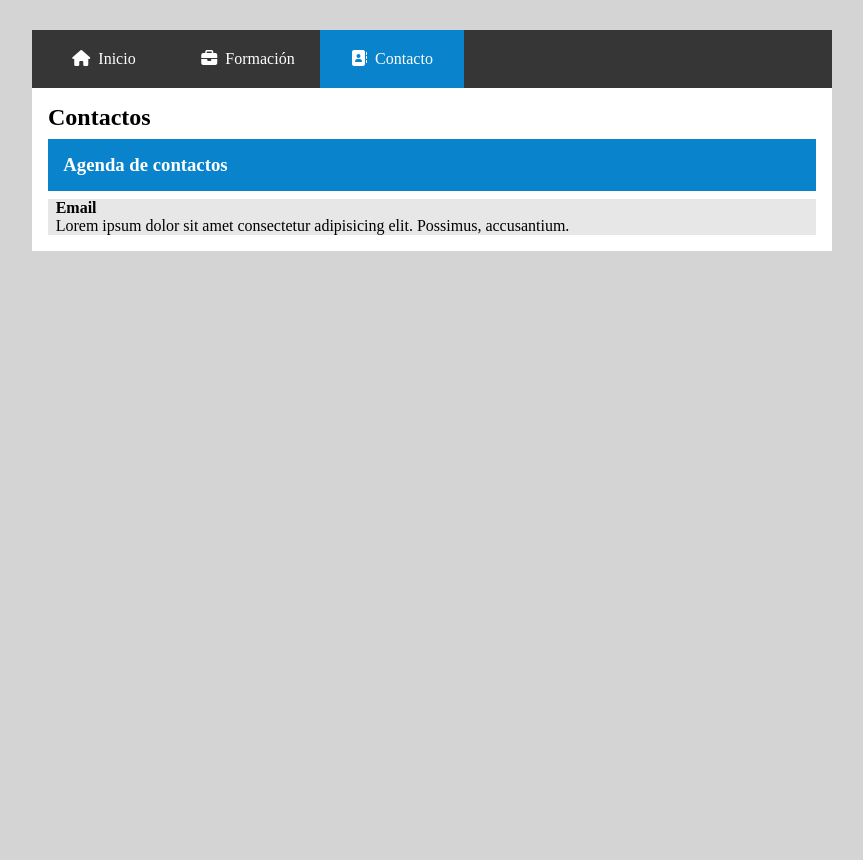
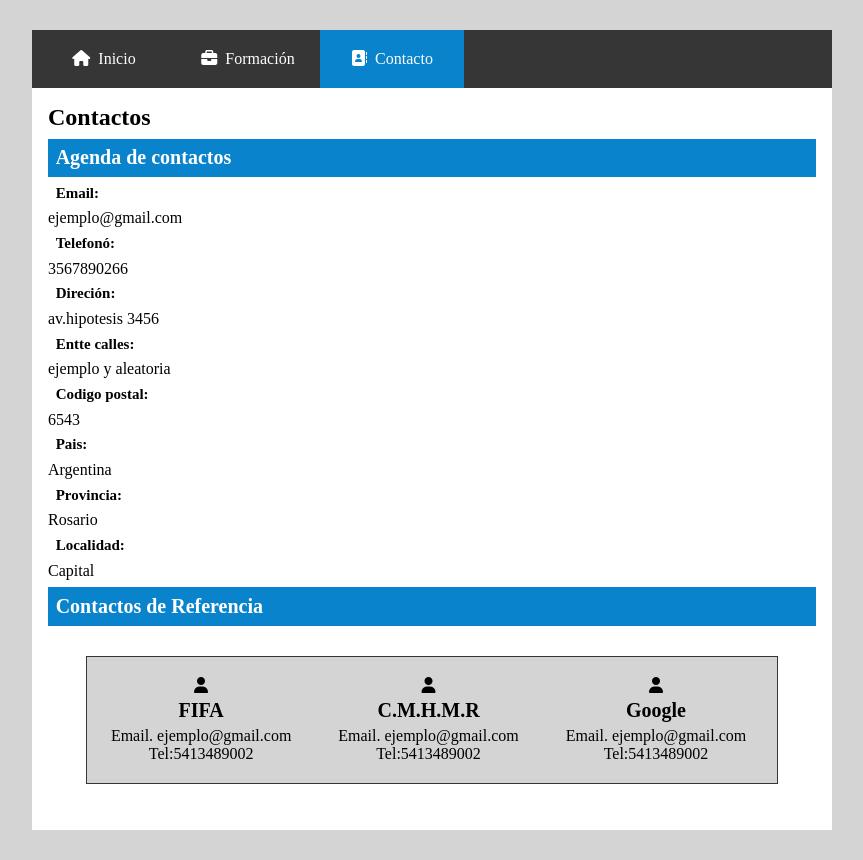
Before and after one commit to tomiiluduena/Proyecto-cv-programar-4.0, a plain HTML site: page index.html in a window 1280 px wide. Both pictures are taken after a click on the link "Contacto". Shown: the whole page, without its empty margins (208-1071 px from the left). Before the commit the page ends 800 px from the top, so only its background shows below. Drawn offline with nearby package versions, Linux system fonts and the light colour scheme; a web font is replaced by a local one.

Commit message:
commit de miercoles

```diff
--- a/css/estilos.css
+++ b/css/estilos.css
@@ -70,21 +70,33 @@ ul.tabs li a .tab-text{
 }
 
 /*css contenido*/
-h3{
+h2{
     color: white;
     text-decoration: none;
     background: #0984cc;
     padding: 2px;
     margin-top: 1%;
     margin-bottom: 1% ;
-    padding: 2%;
-
+    padding: 1%;
+    font-size: 20px;
 }
 
-p,h4{
+h3{
+    margin: 2%;
+    font-weight: none;
+    font-size: 20px;
+}
+h4{
+    margin: 1%;
+    font-size: 15px;
+}
+
+
+p{
     width: 100%;
-    background: #e7e7e7;
-    padding-left: 1%;
+    background: #f5f1f1;
+    padding: 1%;
+
 }
 
 /*parte responsive*/
@@ -94,6 +106,10 @@ p,h4{
         width: none;
         flex-basis: 0;
         flex-grow: 1;
+    }
+    ul.contac li a .contac-text{
+        display: none;
+
     }
 }
 @media screen and (max-width: 450px){
@@ -107,3 +123,37 @@ p,h4{
         padding: 20px;
     }
 }
+
+/** css de contactos referencia*/
+.contac-reference{
+    width: 700px;
+    max-width: 90%;
+    margin: 30px auto;
+    background: #363636;
+    padding: 1px;
+}
+
+ul.contac{
+    width: 100%;
+    background: #d4d4d4;
+    list-style: none;
+    display: flex;
+}
+ul.contac{
+
+}
+
+ul.contac li{
+    width: 33%;
+}
+
+
+ul.contac li a{
+    color: black;
+    text-decoration: none;
+    font-size: 16px;
+    text-align: center;
+
+    display: block;
+    padding: 20px 0px;
+}
--- a/index.html
+++ b/index.html
@@ -13,6 +13,7 @@
 </head>
 <body>
     <script src="js/main.js"></script>
+
     <main>
         <div class="wrap">
         <ul class="tabs">
@@ -24,35 +25,76 @@
             <article id="tab1">
                 <h1>Inicio</h1>
                     <div class="presentacion">
-                        <h3>Datos</h3>
+                        <h2>Datos</h2>
                                 <img src="https://randomuser.me/api/portraits/women/63.jpg" alt="">
                                 <h4>Nombre y apellido:</h4>
-                                <p>Hailey Díaz</p>
+                                Hailey Díaz
                                 <h4>Ncionalidad:</h4>
-                                <p>Argentina</p>
+                                 Argentina
                                 <h4>Ciudad:</h4>
-                                <p>Buenos Aires</p>
-                                <h4>COdigo postal:</h4>
-                                <p>5490</p>
+                                 Buenos Aires
+                                <h4>Codigo postal:</h4>
+                                 5490
                                 <h4>Fecha de nacimiento:</h4>
-                                <p>13/9/86</p>
                     </div>
             </article>
             <article id="tab2">
                 <h1>Experiacia</h1>
                     <div class="presentacion">
-                        <h3>Experiancia laboral</h3>
+                        <h2>Experiancia laboral</h2>
+                                <h4>Empresa FIFA</h4>
                                 <p>Lorem, ipsum dolor sit amet consectetur adipisicing elit. Ipsa sed possimus quasi deserunt dignissimos, delectus vero. Excepturi tempora accusantium quis dolorum quas dolores repellat consectetur. Molestiae iusto voluptas velit eaque!</p>
-                        <h3>Formacion academica</h3>
-                                <p> Lorem ipsum dolor sit amet consectetur adipisicing elit. Consequatur provident cum tenetur, illo est nesciunt aliquam aperiam maiores veritatis sint sapiente neque consequuntur exercitationem architecto sunt magnam ipsa voluptatum recusandae.</p>
-                    </div>
+                                <H4>Compu Mundo Hiper Mega Red</H4>
+                                <p>Lorem ipsum dolor sit amet consectetur, adipisicing elit. Eum, laudantium voluptatem quae, quidem voluptatibus dicta aut distinctio laboriosam natus quam iusto velit maxime accusamus, ipsum hic illo adipisci quis laborum dignissimos aliquam. Dolorum distinctio officia cumque doloribus aliquam delectus, eius culpa repudiandae, molestiae ratione dolores nulla qui earum, soluta minus.</p>
+                        <h2>Formacion academica</h3>
+                            <h3>Formacion Profecional</h3>
+                                <h4>Colegio segucuntario "Manuel Belgrano"</h3>
+                                <p>Lorem ipsum dolor sit amet, consectetur adipisicing elit. Cupiditate dicta, esse repudiandae commodi perspiciatis, ipsam dolore, a maiores sunt hic fugiat ullam. Accusamus excepturi quod maiores maxime sed facere autem.</p>
+                                <h4>Universidad</h3>
+                                <p>Lorem, ipsum dolor sit amet consectetur adipisicing elit. Autem excepturi porro libero officiis ex quasi, sed nemo incidunt officia voluptatum tenetur perspiciatis illum eligendi accusantium inventore dolor ut consequuntur quisquam.</p>
+                            <h3>Cursos y capacitaciones</h3>
+                                <h4>Instituto Celcius</h4>
+                                <p>Lorem ipsum dolor sit, amet consectetur adipisicing elit. Eos cum et quam doloremque at ducimus, officiis totam voluptatum? Ex et tempora iste velit repudiandae veritatis quam deleniti id inventore consequatur!</p>
+                                <h4>Programar 4.0</h4>
+                                <p>Lorem ipsum, dolor sit amet consectetur adipisicing elit. Architecto illo, aliquid iure necessitatibus in deleniti culpa ex excepturi officia molestiae, doloribus temporibus eaque soluta numquam, consectetur suscipit sed quasi quia!</p>
+                     </div>
             </article>
             <article id="tab3">
                 <h1>Contactos</h1>
                 <div class="presentacion">
-                    <h3>Agenda de contactos</h3>
-                            <h4>Email</h4>
-                            <p>Lorem ipsum dolor sit amet consectetur adipisicing elit. Possimus, accusantium.</p>
+                    <h2>Agenda de contactos</h2>
+                            <h4>Email:</h4>
+                            ejemplo@gmail.com
+                            <h4>Telefonó:</h4>
+                            3567890266
+                            <h4>Direción:</h4>
+                            av.hipotesis 3456
+                            <h4>Entte calles:</h4>
+                            ejemplo y aleatoria
+                            <h4>Codigo postal:</h4>
+                            6543
+                            <h4>Pais:</h4>
+                            Argentina
+                            <h4>Provincia:</h4>
+                            Rosario
+                            <h4>Localidad:</h4>
+                            Capital
+                    <h2>Contactos de Referencia</h2>
+                    <div class="contac-reference">
+                        <ul class="contac">
+                            <li><a href="#contac1"><span class="fa-solid fa-user"></span><h3>FIFA</h3><span class="contac-text">
+                                Email. ejemplo@gmail.com
+                                Tel:5413489002
+                            </span></a></li>
+                            <li><a href="#contac2"><span class="fa-solid fa-user"></span><H3>C.M.H.M.R</H3><span class="contac-text">
+                                Email. ejemplo@gmail.com
+                                Tel:5413489002
+                            </span></a></li>
+                            <li><a href="#contac3"><span class="fa-solid fa-user"></span><H3>Google</H3><span class="contac-text">
+                                Email. ejemplo@gmail.com
+                                Tel:5413489002
+                            </span></a></li>
+                        </ul>
                 </div>
             </article>
         </div>
```
